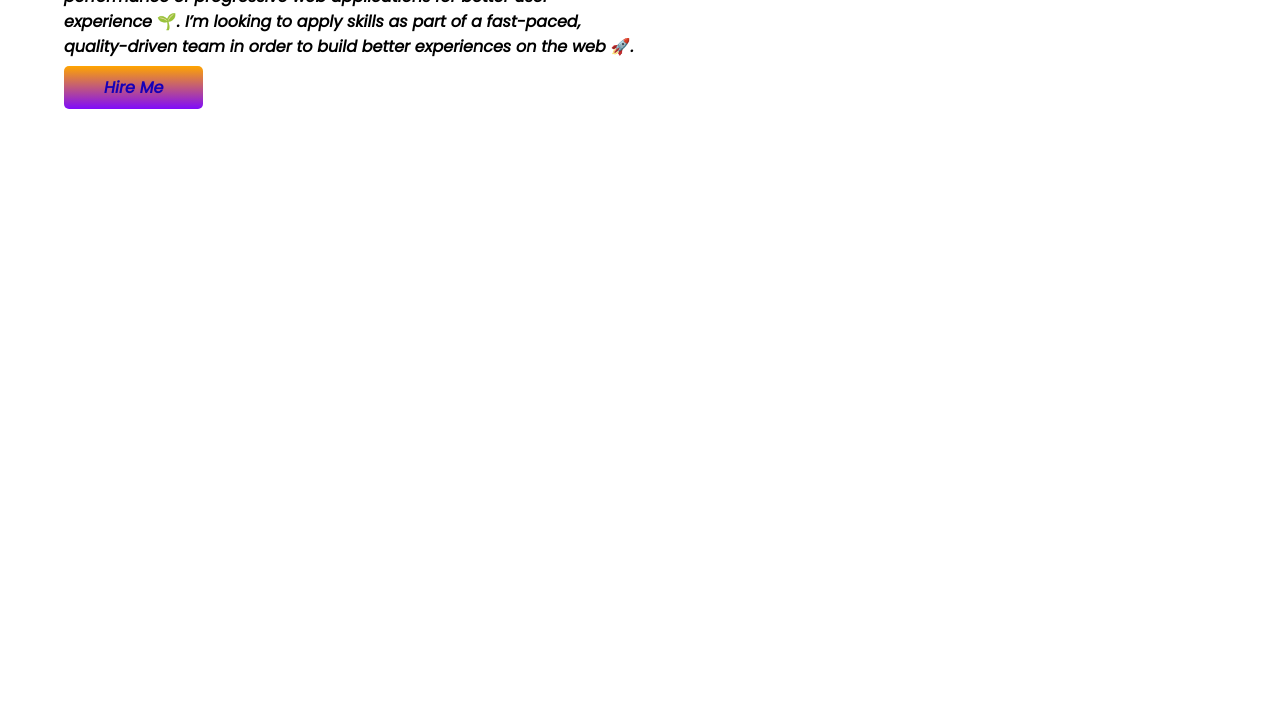
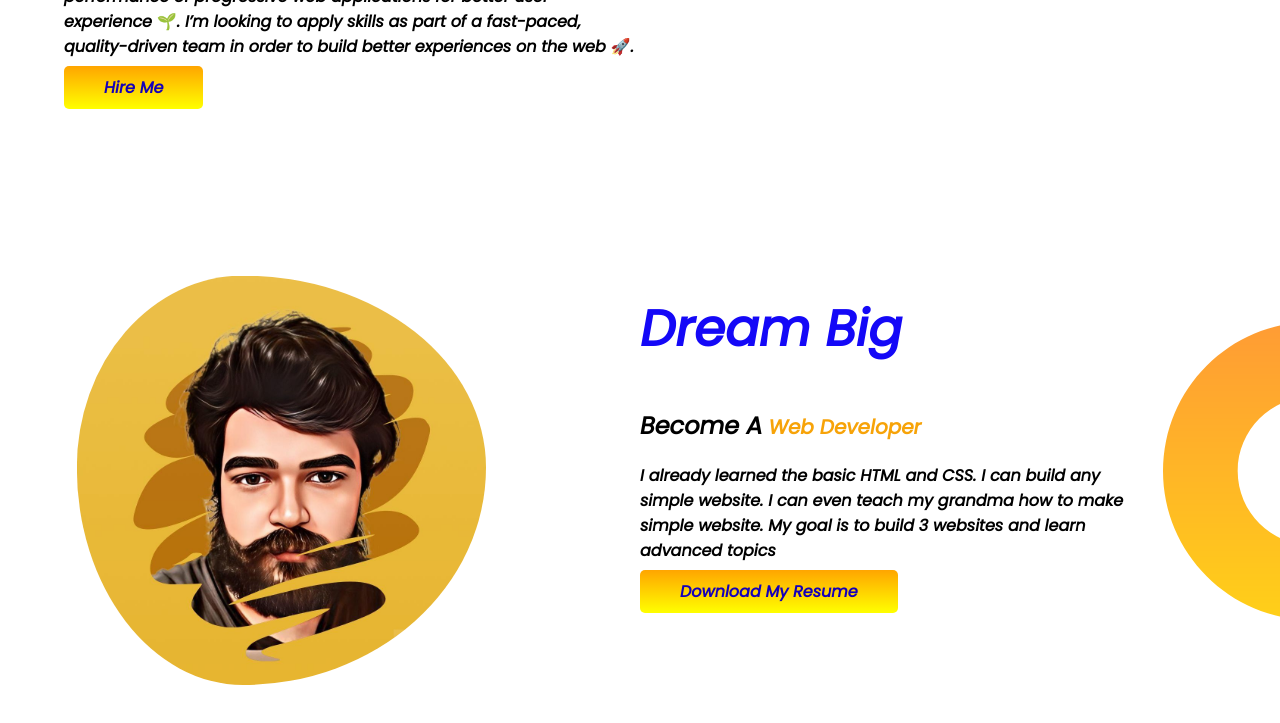
Before and after one commit to gourabBD/developer-portfolio, a plain HTML site: page index.html in a window 1280 px wide. Shown: the part 489-1212 px from the top of the page. Before the commit the page ends 800 px from the top, so only its background shows below. Drawn offline with Linux system fonts and the light colour scheme.

Commit message:
mid part done

```diff
--- a/index.html
+++ b/index.html
@@ -25,6 +25,17 @@
         <img  src="img/my-bg.jpg" alt="Gourab Roy's Picture">
     </div>
 </section>
+<section class="dream-big">
+    <div class="mid-part">
+        <img src="img/1656917563065.jpg" alt="">
+    </div>
+    <div class="mid-part">
+        <h1>Dream Big</h1>
+        <h2>Become A<span> Web Developer</span></h2>
+        <p>I already learned the basic HTML and CSS. I can build any simple website. I can even teach my grandma how to make simple website. My goal is to build 3 websites and learn advanced topics</p>
+        <a class="link-btn" target="_blank" href="https://drive.google.com/file/d/1JiDYh2xXNkq03tBWAsW6YD5mBx1-O-jh/view?usp=sharing">Download My Resume</a>
+    </div>
+</section>
 
 </body>
 </html>
--- a/style.css
+++ b/style.css
@@ -32,14 +32,17 @@ p{
 .first-part img{
 width: 80%;
 padding-left: 15% ;
+padding-top: 5%;
+
 
 }
 section{
     display: flex;
+    margin-bottom: 150px;
 }
 .link-btn{
     text-decoration: none;
-    background-image: linear-gradient(orange,rgb(127, 11, 251));
+    background-image: linear-gradient(orange,yellow);
     padding: 10px 40px;
     border-radius: 5px;
     color: hsl(247, 100%, 36%);
@@ -47,10 +50,26 @@ section{
 
 }
 .link-btn:hover {
-    background-image: linear-gradient(rgb(127, 11, 251),orange);
+    background-image: linear-gradient(yellow,orange);
 }
 
 .top{
     background-image:url(img/top-banner.png) ;
     background-repeat: no-repeat;
 }
+
+.mid-part img{
+    width: 80%;
+padding-left: 15% ;
+padding-top: 5%;
+border-radius: 50% 50% 50% 50%;
+}
+.mid-part{
+    width: 100%;
+    padding-right: 10% ;
+}
+.dream-big{
+    background-image:url(img/dream-bg.png) ;
+    background-repeat: no-repeat;
+    background-position: right;
+}
```
Also changed, not shown: img/1656917563065.jpg (added), img/dream-bg.png (added).
